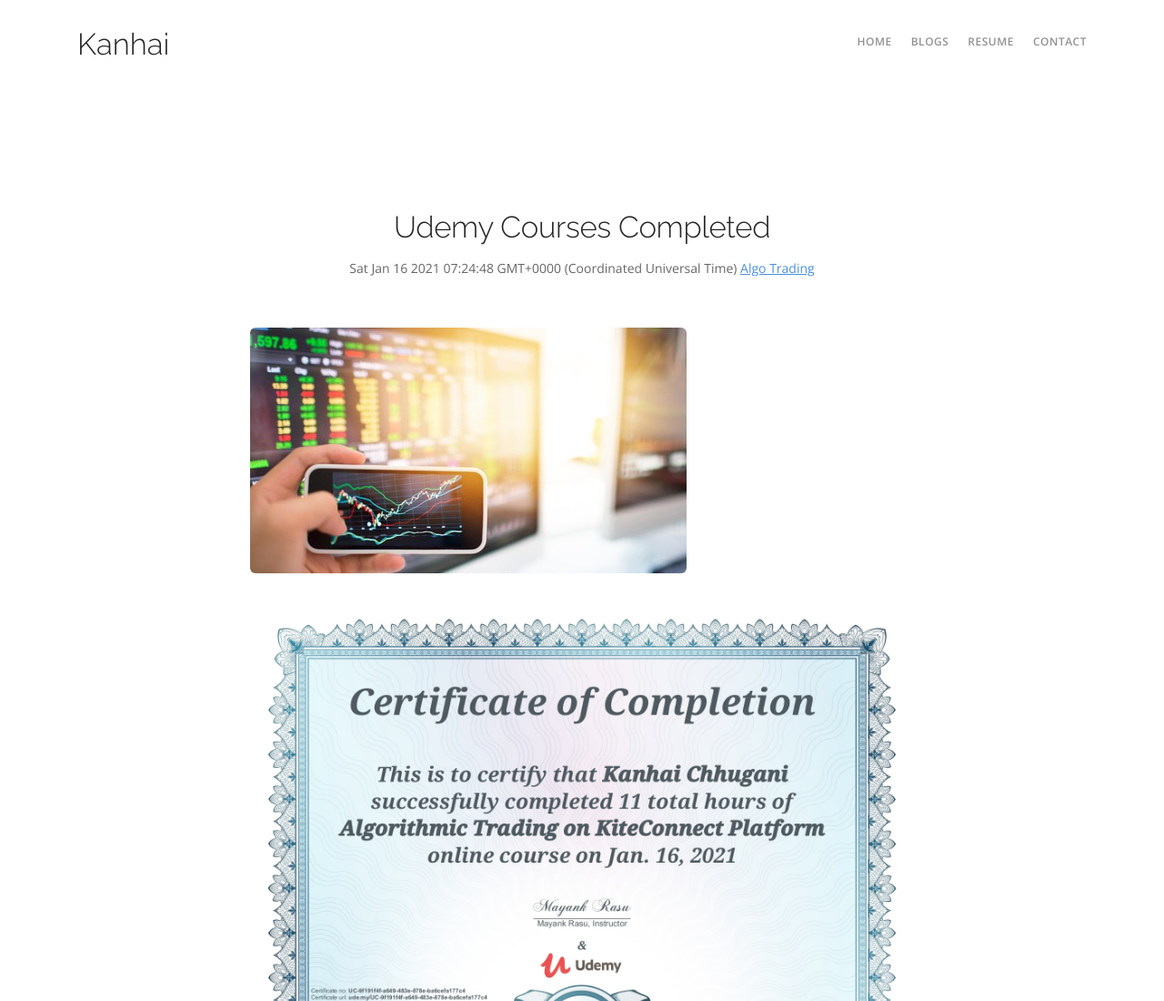
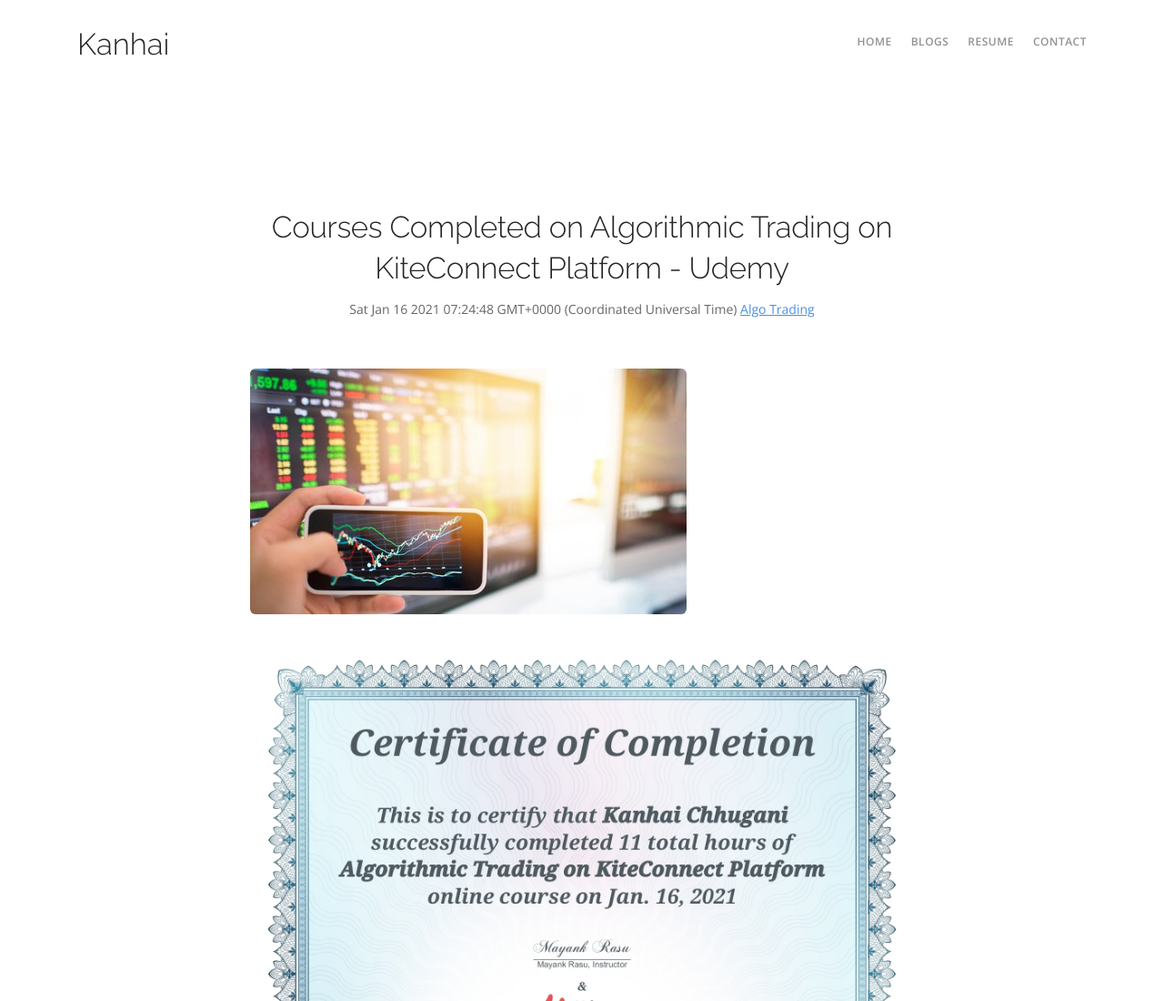
Before and after one commit to kanhaic/kanhai.me, an Eleventy site: page src/posts/udemy-courses-completed.md in a window 1280 px wide. Shown: the top 1100 px of the page at 91% size. Built offline with nearby package versions, Linux system fonts and the light colour scheme; Eleventy itself is replaced by a stand-in of ours; files that its build step writes are made by us from their sources; files whose address does not match are found by name.

Commit message:
Update Blog “udemy-courses-completed”

```diff
--- a/src/posts/udemy-courses-completed.md
+++ b/src/posts/udemy-courses-completed.md
@@ -1,7 +1,7 @@
 ---
 layout: layouts/post.njk
 tags: posts
-title: Udemy Courses Completed
+title: Courses Completed on Algorithmic Trading on KiteConnect Platform - Udemy
 featuredImage: /assets/img/uploads/2970812_ab1c_2.jpg
 category: Algo Trading
 date: 2021-01-16T07:24:48.656Z
```
